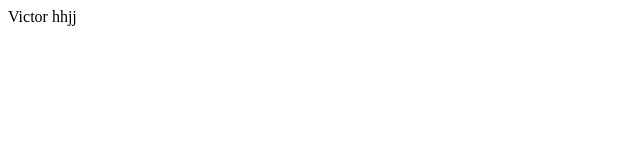
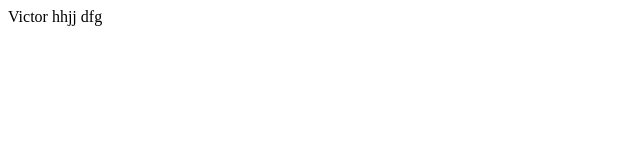
Before and after one commit to VictorE300/lesson_git, a plain HTML site: page index.html in a window 1280 px wide. Shown: the full height of the page, 0-640 px from the left. Drawn offline with Linux system fonts and the light colour scheme.

Commit message:
added new file index.html

```diff
--- a/index.html
+++ b/index.html
@@ -1,3 +1,3 @@
 <div>
-  Victor hhjj
+  Victor hhjj dfg
 </div>
```
